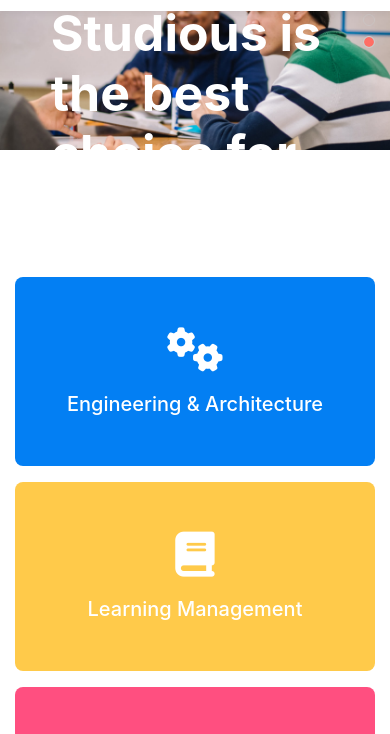
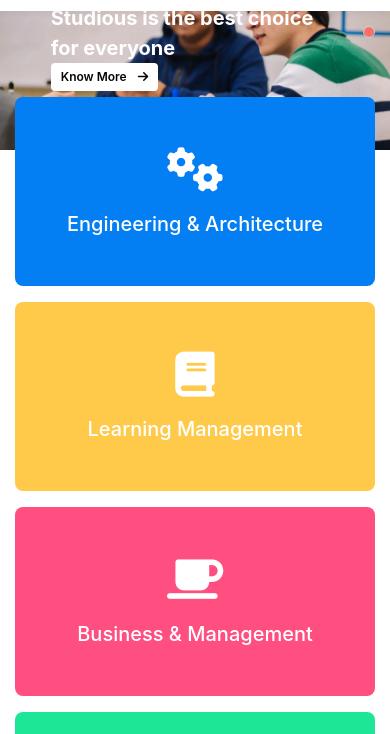
Before and after one commit to anhlaptrinh/CyberCapstoneBootstrap, a plain HTML site: page index.html in a window 390 px wide. Shown: the part 59-793 px from the top of the page. Drawn offline with nearby package versions, Linux system fonts and the light colour scheme; a script that the page names is missing.

Commit message:
dark oke

```diff
--- a/css/style.css
+++ b/css/style.css
@@ -401,52 +401,113 @@ header .bot-header{
     left: 0px;
   }
   @media (max-width: 1200px) {
-    #carouselstuCaptions .carousel-caption h5 {
-      font-size: 57px;
-      line-height: 67px;
+    .carousel-inner h5  {
+      font-size: 50px;
+      line-height: 60px;
     }
-    #home #carouselstuCaptions{
-        height: 500px;
+    #carouselstuCaptions img{
+        height: 300px;
+    }
+    #stubanner{
+        position: relative;
+        margin-top: -15em;
+    }
+    .btn-style{
+        padding: 10px 20px;
+    }
+    .mt-4{
+        margin-top: 0 !important;
     }
 
   }
   @media (max-width: 992px) {
-    #carouselstuCaptions .carousel-caption h5 {
-      font-size: 50px;
-      line-height: 60px;
+    .carousel-inner h5  {
+      font-size: 45px;
+      line-height: 55px;
     }
-    #home #carouselstuCaptions{
-        height: 400px;
+    #carouselstuCaptions img{
+        height: 300px;
+    }
+    #stubanner{
+        position: relative;
+        margin-top: -20em;
+    }
+    .btn-style{
+        padding: 10px 20px;
+    }
+    .mt-4{
+        margin-top: 0 !important;
+    }
+
+  }
+
+
+  @media (max-width: 768px) {
+    .carousel-inner h5 {
+      font-size: 30px;
+      line-height: 40px;
+    }
+     #carouselstuCaptions img{
+        height: 300px;
+    }
+    #stubanner{
+        position: relative;
+        margin-top: -26em;
+    }
+    .btn-style{
+        padding: 10px 20px;
+    }
+    .mt-4{
+        margin-top: 0 !important;
+    }
+    .class-item .col-md-6{
+        margin-bottom: 10px;
     }
   }
 
-  @media (max-width: 786px) {
-     .stucarousel .carousel-caption h5 {
-      font-size: 50px;
-      line-height: 60px;
+  @media (max-width: 520px) {
+    .carousel-inner h5 {
+      font-size: 20px;
+      line-height: 30px;
     }
-     #carouselstuCaptions{
-        height: 300px;
+     #carouselstuCaptions img{
+        height: 500px;
     }
-  }
+    #stubanner{
+        position: relative;
+        margin-top: -30em;
+    }
+    .btn-style{
+        padding: 5px 10px;
+    }
+    .mt-4{
+        margin-top: 0 !important;
+    }
+    }
 
-  @media screen and (max-width: 415px) {
-    .stucarousel .carousel-caption h5 {
-      font-size: 40px;
-      line-height: 50px;
+
+  @media (max-width: 396px) {
+    .carousel-inner h5 {
+      font-size: 20px;
+      line-height: 30px;
+      margin-bottom: 0;
     }
-     #carouselstuCaptions{
-        height: 400px;
+     #carouselstuCaptions img{
+        height: 500px;
     }
-  }
-
-  @media screen and (max-width: 366px) {
-    #carouselstuCaptions .carousel-caption h5 {
-      font-size: 38px;
-      line-height: 48px;
+    #stubanner{
+        position: relative;
+        margin-top: -34em;
     }
-    #home #carouselstuCaptions{
-        height: 200px;
+    .btn-style{
+        padding: 5px 10px;
+        font-size: 12px;
+    }
+    .mt-4{
+        margin-top: 0 !important;
+    }
+    .carousel-indicators{
+        top: 10%;
     }
   }
 
@@ -711,6 +772,10 @@ h3.title-main span {
     display: inline-block;
 }
 
+.dark#Mybody .stufeedback .testimonials_grid {
+    background: #040a17;
+}
+
 .stufeedback .fa-solid:before {
     content: "";
 }
@@ -807,6 +872,15 @@ h3.title-main span {
     border-radius: 8px;
 }
 
+.dark#Mybody .stuinstructors .team-block-single {
+    background: #040a17;
+}
+
+
+.dark#Mybody .stuinstructors .member a {
+    color: #fff;
+}
+
 .stuinstructors .team-grids {
     position: relative;
     overflow: hidden;
@@ -881,6 +955,7 @@ h3.title-main span {
 }
 
 .stuinstructors small {
+    color: #707070;
     font-size: 80%;
     font-weight: 400;
 }
@@ -947,6 +1022,15 @@ h3.title-main span {
     box-shadow: 0px -1px 41px rgb(21 22 23 /8%);
 }
 
+.dark#Mybody .stusub .right-side {
+    background: #000;
+}
+
+
+.dark#Mybody .stusub h4  {
+    color: white;
+}
+
 .stusub .col-md-6 {
     position: relative;
     width: 100%;
@@ -967,6 +1051,8 @@ h3.title-main span {
     color: #707070;
     letter-spacing: 1px;
 }
+
+
 
 .stusub .subscribe-form .rightside-form {
     display: flex;
```
